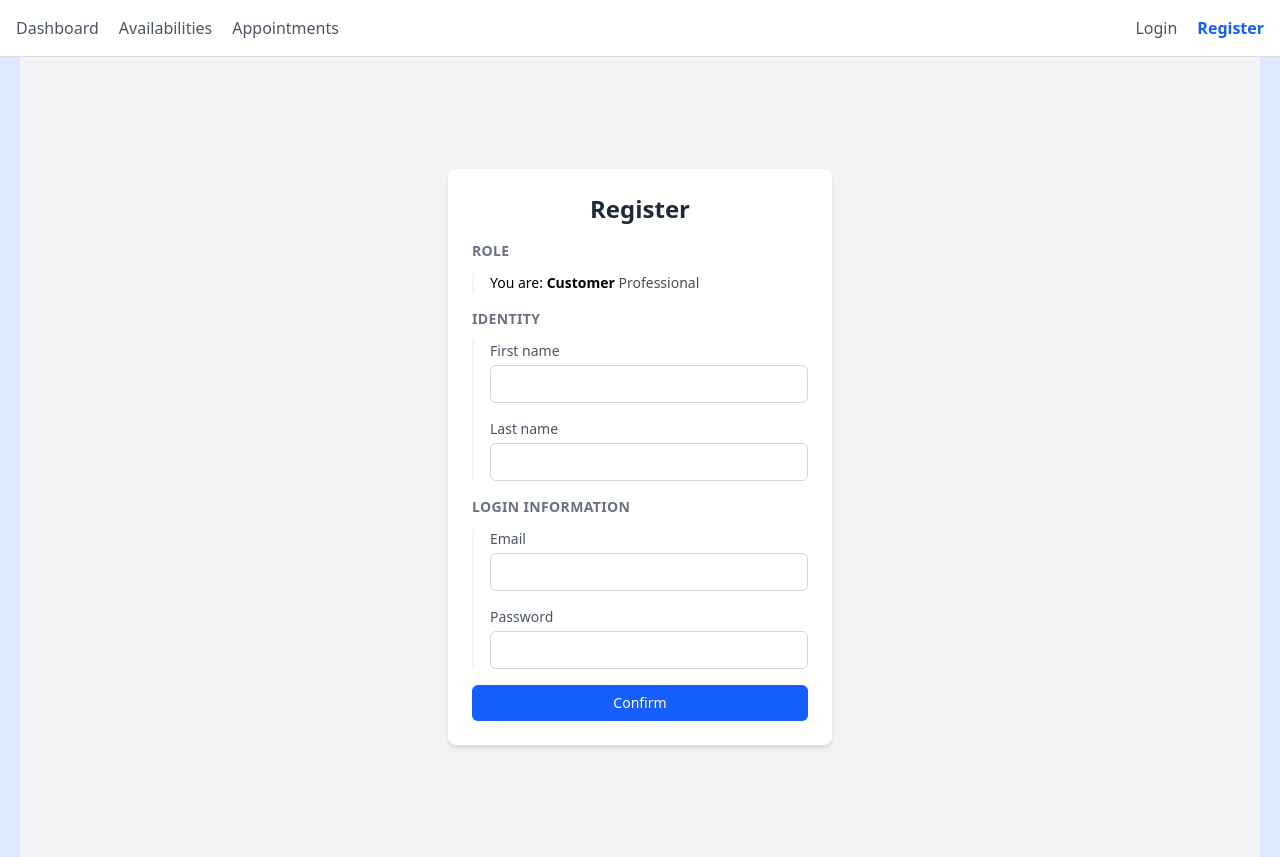
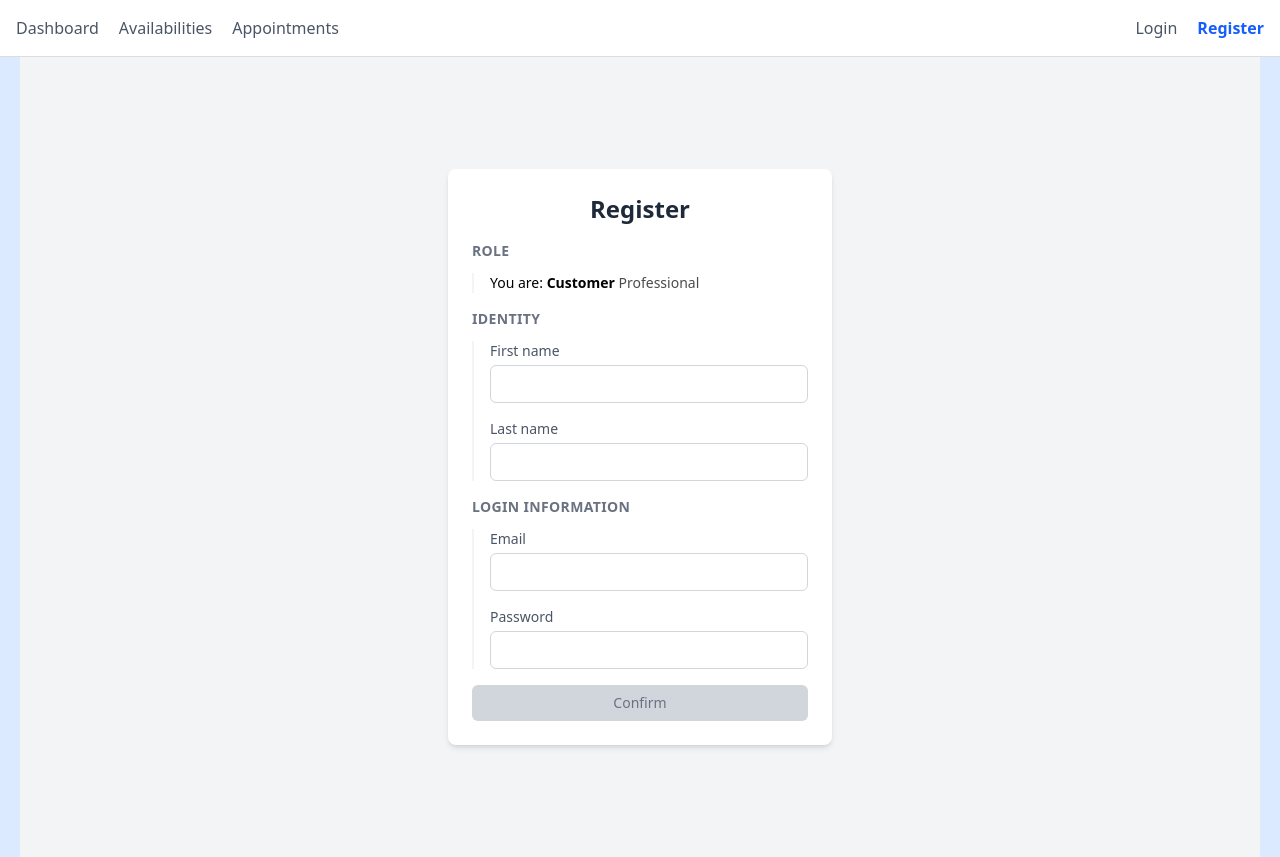
Before and after one commit to lucasamsellem/bookeasy, a Next.js app in the folder frontend/: page /register in a window 1280 px wide. Built offline with nearby package versions, Linux system fonts and the light colour scheme; no server answers.

Commit message:
feat(front): added password strength bar verification

```diff
--- /dev/null
+++ b/frontend/components/PasswordStrengthBar.tsx
@@ -0,0 +1,43 @@
+import { RegisterBody } from './RegisterForm';
+
+type PasswordStrengthBarProps = {
+  form: RegisterBody;
+};
+
+export default function PasswordStrengthBar({ form }: PasswordStrengthBarProps) {
+  const { password } = form;
+
+  const criteria = [
+    { label: 'At least 8 characters', valid: password.length >= 8 },
+    { label: 'Lowercase letter', valid: /[a-z]/.test(password) },
+    { label: 'Uppercase letter', valid: /[A-Z]/.test(password) },
+    { label: 'Number', valid: /\d/.test(password) },
+    { label: 'Special character', valid: /[^A-Za-z\d]/.test(password) },
+  ];
+
+  const validCount = criteria.filter((c) => c.valid).length;
+  const strengthPercent = (validCount / criteria.length) * 100;
+
+  // couleur de la barre selon le nombre de critères validés
+  const barColor =
+    validCount <= 2 ? 'bg-red-500' : validCount === 3 ? 'bg-yellow-500' : 'bg-green-500';
+
+  return (
+    <div className='space-y-2'>
+      <div className='h-2 w-full rounded bg-gray-200'>
+        <div
+          className={`h-2 rounded transition-all duration-300 ${barColor}`}
+          style={{ width: `${strengthPercent}%` }}
+        />
+      </div>
+
+      <ul className='text-xs text-gray-500 space-y-1'>
+        {criteria.map((c, i) => (
+          <li key={i} className={`${c.valid ? 'line-through text-gray-400' : ''}`}>
+            {c.label}
+          </li>
+        ))}
+      </ul>
+    </div>
+  );
+}
--- a/frontend/components/RegisterForm.tsx
+++ b/frontend/components/RegisterForm.tsx
@@ -3,6 +3,7 @@
 import { useState } from 'react';
 import { apiFetch } from '@/services/api';
 import { useMutation } from '@tanstack/react-query';
+import PasswordStrengthBar from './PasswordStrengthBar';
 
 type UserRole = 'customer' | 'professional';
 
@@ -12,7 +13,7 @@ interface Address {
   city: string;
 }
 
-interface RegisterBody {
+export interface RegisterBody {
   firstName: string;
   lastName: string;
   email: string;
@@ -36,10 +37,29 @@ const initialForm: RegisterBody = {
   role: 'customer',
 };
 
+// au moins 8 caractères
+// au moins 1 minuscule
+// au moins 1 majuscule
+// au moins 1 chiffre
+// au moins 1 caractère spécial
+const PASSWORD_REGEX = /^(?=.*[a-z])(?=.*[A-Z])(?=.*\d)(?=.*[^A-Za-z\d]).{8,}$/;
+
 export default function RegisterForm() {
   const [form, setForm] = useState<RegisterBody>(initialForm);
 
+  const isPasswordValid = PASSWORD_REGEX.test(form.password);
   const isProfessional = form.role === 'professional';
+
+  const isFormValid =
+    form.firstName.trim() !== '' &&
+    form.lastName.trim() !== '' &&
+    form.email.trim() !== '' &&
+    isPasswordValid &&
+    (!isProfessional ||
+      (form.profession.trim() !== '' &&
+        form.address.street.trim() !== '' &&
+        form.address.streetNumber.trim() !== '' &&
+        form.address.city.trim() !== ''));
 
   const { mutate: register, isSuccess } = useMutation({
     mutationFn: async (data: RegisterBody) => {
@@ -76,6 +96,7 @@ export default function RegisterForm() {
 
   const handleSubmit = (e: React.FormEvent<HTMLFormElement>) => {
     e.preventDefault();
+    if (!isPasswordValid) return;
     register(form);
   };
 
@@ -134,6 +155,8 @@ export default function RegisterForm() {
           value={form.password}
           onChange={handleChange('password')}
         />
+
+        {form.password && <PasswordStrengthBar form={form} />}
       </FormSection>
 
       {isProfessional && (
@@ -170,7 +193,12 @@ export default function RegisterForm() {
 
       <button
         type='submit'
-        className='w-full rounded-md bg-blue-600 py-2 text-sm font-medium text-white transition hover:bg-blue-700 focus:outline-none focus:ring-2 focus:ring-blue-500 focus:ring-offset-2'
+        disabled={!isFormValid}
+        className={`w-full rounded-md py-2 text-sm font-medium transition focus:outline-none focus:ring-2 focus:ring-offset-2 ${
+          isFormValid
+            ? 'bg-blue-600 text-white hover:bg-blue-700 focus:ring-blue-500'
+            : 'bg-gray-300 text-gray-500 cursor-not-allowed!'
+        }`}
       >
         Confirm
       </button>
```
